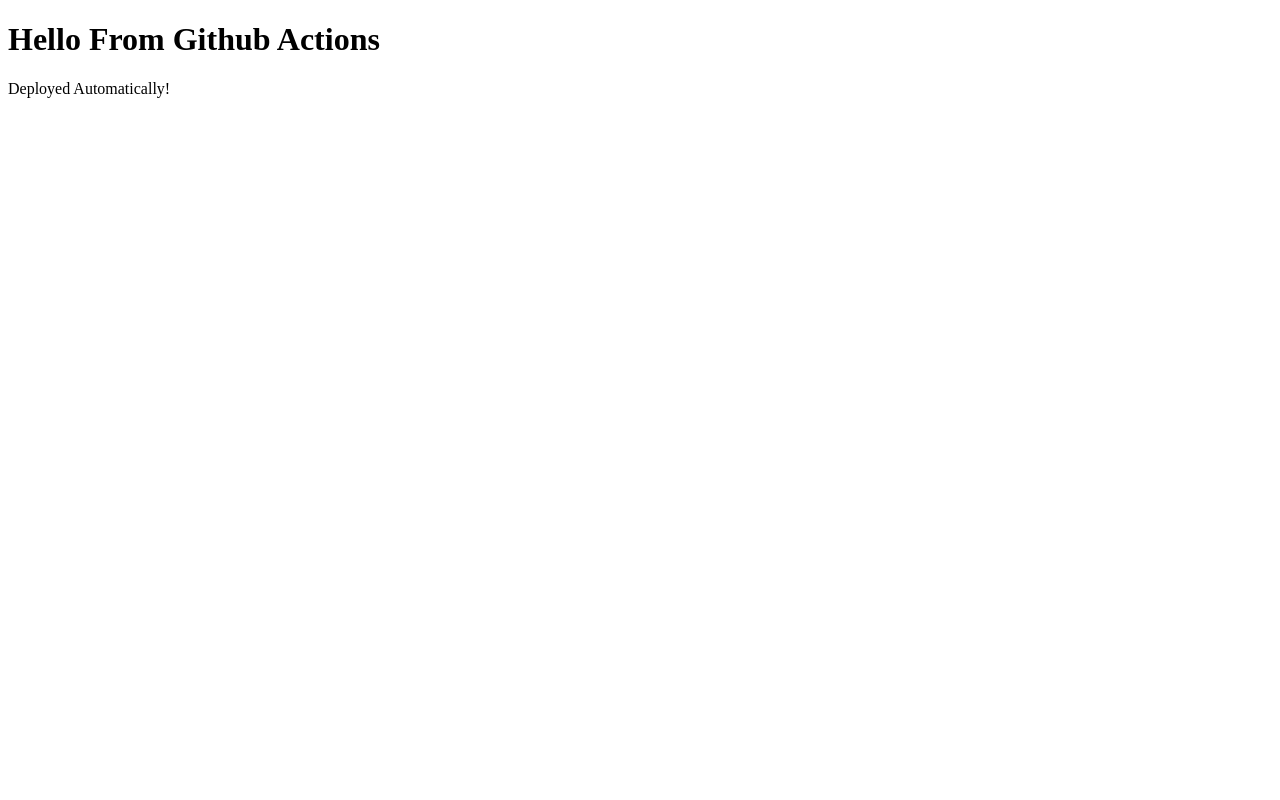
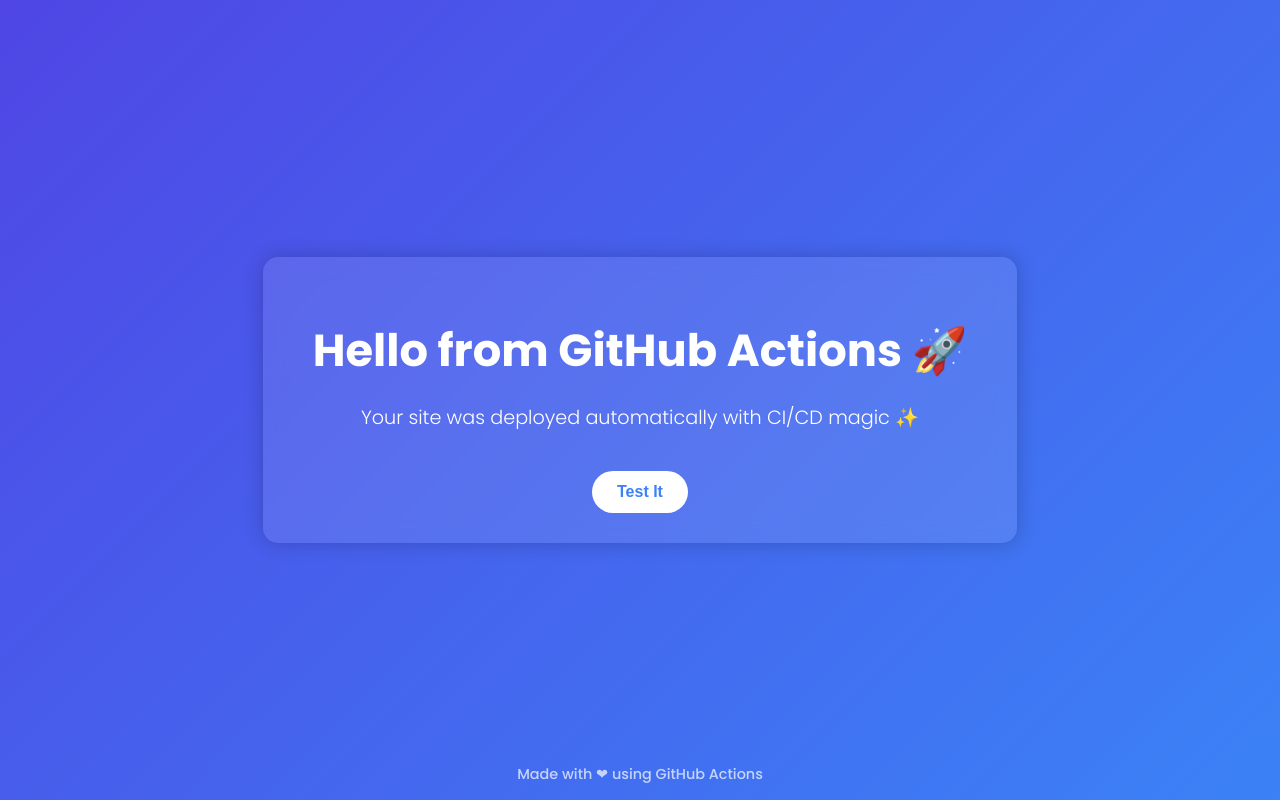
Before and after one commit to SunderMohanSoren/auto-deploy-html, a plain HTML site: page index.html in a window 1280 px wide. Drawn offline with Linux system fonts and the light colour scheme.

Commit message:
Update index.html

```diff
--- a/index.html
+++ b/index.html
@@ -1,12 +1,106 @@
 <!DOCTYPE html>
 <html lang="en">
 <head>
-	<meta charset="UTF-8" />
-	<meta name="viewport" content="width=device-width, initial-scale=1.0" />
-	<title>Auto Deploy Demo</title>
+  <meta charset="UTF-8" />
+  <meta name="viewport" content="width=device-width, initial-scale=1.0" />
+  <title>Auto Deploy Demo 🚀</title>
+  <style>
+    @import url('https://fonts.googleapis.com/css2?family=Poppins:wght@300;500;700&display=swap');
+
+    body {
+      margin: 0;
+      height: 100vh;
+      font-family: 'Poppins', sans-serif;
+      background: linear-gradient(135deg, #4f46e5, #3b82f6);
+      color: white;
+      display: flex;
+      flex-direction: column;
+      align-items: center;
+      justify-content: center;
+      text-align: center;
+      overflow: hidden;
+    }
+
+    h1 {
+      font-size: 2.8rem;
+      font-weight: 700;
+      margin-bottom: 0.5rem;
+      animation: fadeInDown 1s ease-in-out;
+    }
+
+    p {
+      font-size: 1.2rem;
+      font-weight: 300;
+      animation: fadeInUp 1.5s ease-in-out;
+    }
+
+    .card {
+      background: rgba(255, 255, 255, 0.1);
+      border-radius: 15px;
+      padding: 30px 50px;
+      backdrop-filter: blur(10px);
+      box-shadow: 0 0 20px rgba(0, 0, 0, 0.2);
+      transition: transform 0.3s ease;
+    }
+
+    .card:hover {
+      transform: translateY(-10px);
+    }
+
+    .btn {
+      margin-top: 20px;
+      padding: 12px 25px;
+      background: white;
+      color: #3b82f6;
+      border: none;
+      border-radius: 25px;
+      font-size: 1rem;
+      font-weight: 600;
+      cursor: pointer;
+      transition: background 0.3s ease, color 0.3s ease;
+    }
+
+    .btn:hover {
+      background: #3b82f6;
+      color: white;
+    }
+
+    @keyframes fadeInDown {
+      from {
+        opacity: 0;
+        transform: translateY(-20px);
+      }
+      to {
+        opacity: 1;
+        transform: translateY(0);
+      }
+    }
+
+    @keyframes fadeInUp {
+      from {
+        opacity: 0;
+        transform: translateY(20px);
+      }
+      to {
+        opacity: 1;
+        transform: translateY(0);
+      }
+    }
+
+    footer {
+      position: absolute;
+      bottom: 15px;
+      font-size: 0.9rem;
+      opacity: 0.7;
+    }
+  </style>
 </head>
 <body>
-	<h1>Hello From Github Actions </h1>
-	<p>Deployed Automatically!</p>
+  <div class="card">
+    <h1>Hello from GitHub Actions 🚀</h1>
+    <p>Your site was deployed automatically with CI/CD magic ✨</p>
+    <button class="btn" onclick="alert('Auto-deploy working perfectly! 🎉')">Test It</button>
+  </div>
+  <footer>Made with ❤ using GitHub Actions</footer>
 </body>
 </html>
```
